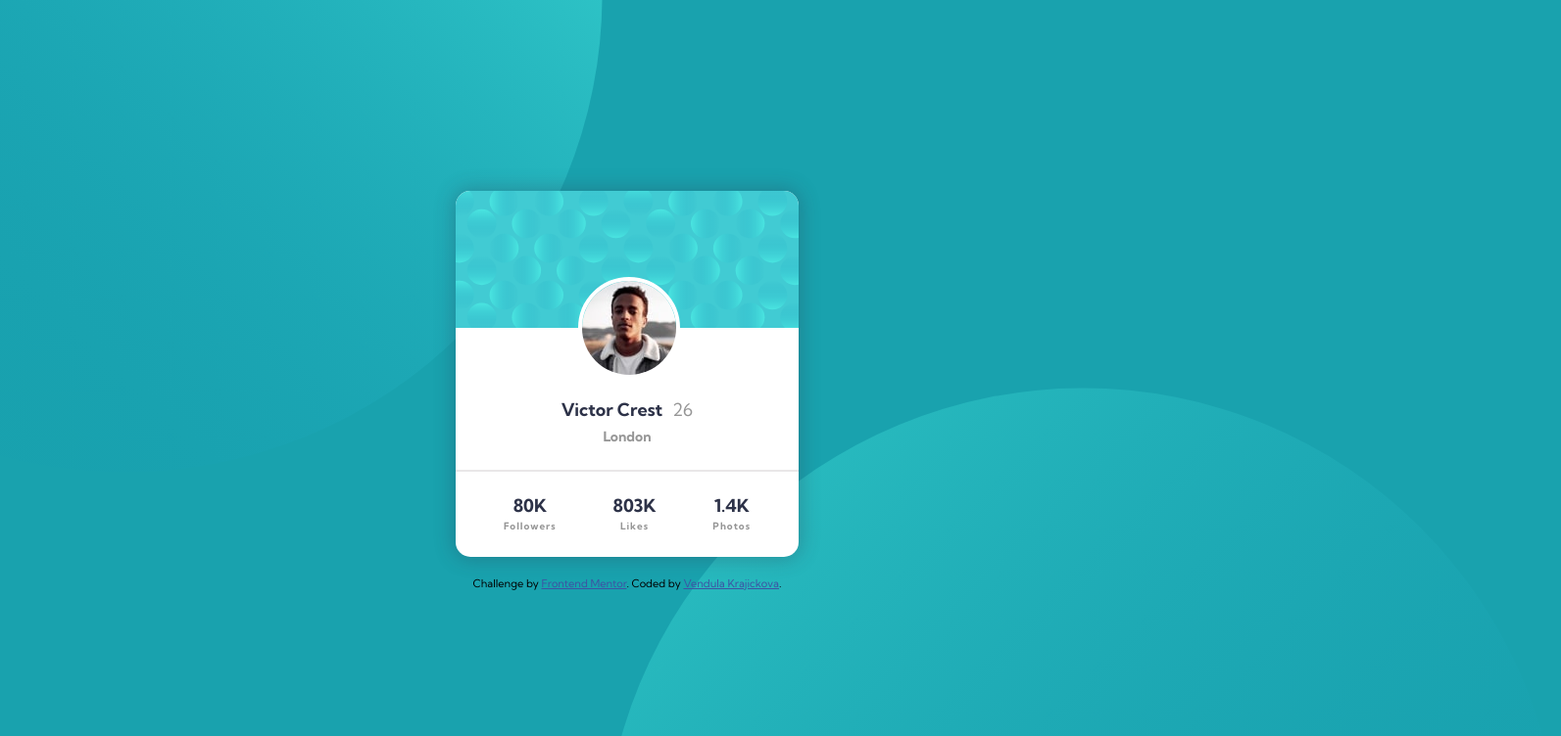
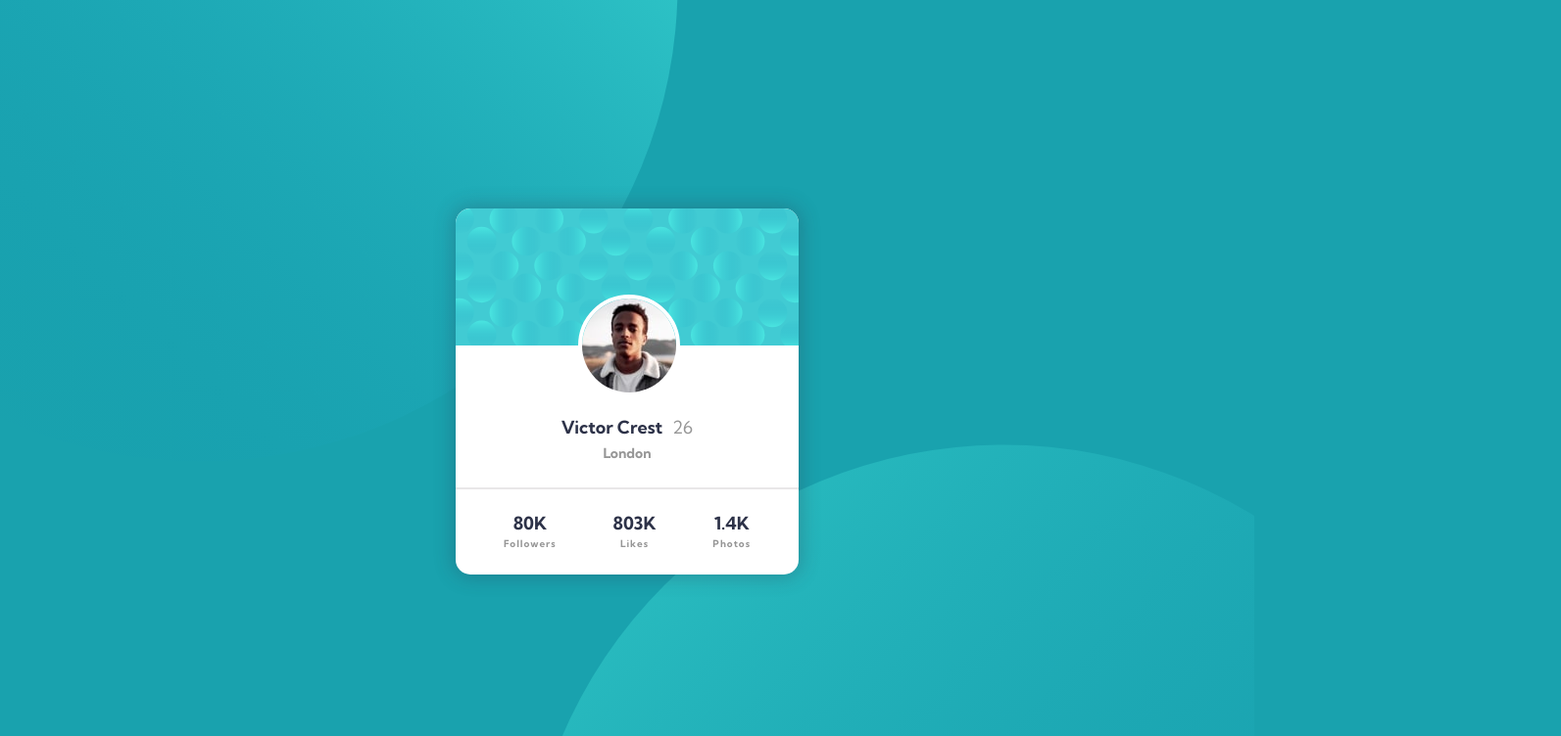
Before and after one commit to wendykr/profile-card-component, a plain HTML site: page index.html in a window 1280 px wide. Shown: the top 752 px of the page at 98% size, 1593 px wide, since content can reach past the window. Drawn offline with Linux system fonts and the light colour scheme.

Commit message:
background images

```diff
--- a/index.html
+++ b/index.html
@@ -17,7 +17,7 @@
   </style>
 </head>
 <body>
-  <div class="wrap">
+
   <div class="card">
     <div class="card__header">
       <img class="card__photo" src="./images/image-victor.jpg" alt="photo person">
@@ -47,11 +47,5 @@
       </div>
     </div>
   </div>
-
-    <div class="attribution">
-      Challenge by <a href="https://www.frontendmentor.io?ref=challenge" target="_blank">Frontend Mentor</a>.
-      Coded by <a href="https://www.frontendmentor.io/profile/wendykr">Vendula Krajickova</a>.
-    </div>
-  </div>
 </body>
 </html>
--- a/style/style.scss
+++ b/style/style.scss
@@ -10,17 +10,17 @@ body {
     align-items: center;
     min-height: 100vh;
     background-color: hsl(185, 75%, 39%);
-    /*background: url('../images/bg-pattern-top.svg'), url('../images/bg-pattern-top.svg'), hsl(185, 75%, 39%);
+    background: url('../images/bg-pattern-top.svg'), url('../images/bg-pattern-bottom.svg'), hsl(185, 75%, 39%);
     background-repeat: no-repeat, no-repeat;
-    background-position: -760px -590px, 120px 310px;*/
+    background-position: top -37.75rem left -47.125rem, bottom -37.625rem right -46.75rem;
     line-height: 1.4;
     font-family: 'Kumbh Sans', sans-serif;
     color: hsl(0, 0%, 0%);
     font-size: 1rem;
 
-    /*@media screen and (min-width: 376px) {
-        background-position: -290px -540px, 694px 326px;
-    }*/
+    @media screen and (min-width: 376px) {
+        background-position: top -31.625rem left -17.875rem, bottom -39.5rem right -14.5rem;
+    }
 }
 
 .card {
@@ -29,33 +29,6 @@ body {
     text-align: center;
     background-color: hsl(0, 0%, 100%);
     box-shadow: 0 0 20px 2px hsla(229, 23%, 23%, 0.3);
-    position: relative;
-
-    &::before {
-        content: url('../images/bg-pattern-top.svg');
-        position: absolute;
-        z-index: -1;
-        top: -46.25rem;
-        left: -48.75rem;
-
-        @media screen and (min-width: 376px) {
-            top: -43.125rem;
-            left: -51.75rem;
-        }
-    }
-
-    &::after {
-        content: url('../images/bg-pattern-bottom.svg');
-        position: absolute;
-        z-index: -1;
-        bottom: -43.125rem;
-        right: -49.375rem;
-
-        @media screen and (min-width: 376px) {
-            bottom: -50.625rem;
-            right: -48.625rem;
-        }
-    }
 
     @media screen and (min-width: 376px) {
         width: 21.875rem;
@@ -63,7 +36,8 @@ body {
 
     &__header {
         border-radius: 15px 15px 0 0;
-        background-image: url('../images/bg-pattern-card.svg');
+        background: url('../images/bg-pattern-card.svg');
+        background-repeat: no-repeat;
         background-color: hsl(0, 0%, 100%);
         height: 8.75rem;
         position: relative;
@@ -143,12 +117,3 @@ body {
     display: flex;
     justify-content: center;
 }
-
-.attribution {
-    margin-top: 1.25rem;
-    color: black;
-}
-
-.attribution a {
-    color: white;
-}
```
Also changed, not shown: css/style.css, 2 other files. Lines whose indentation alone changed are shown as unchanged.
